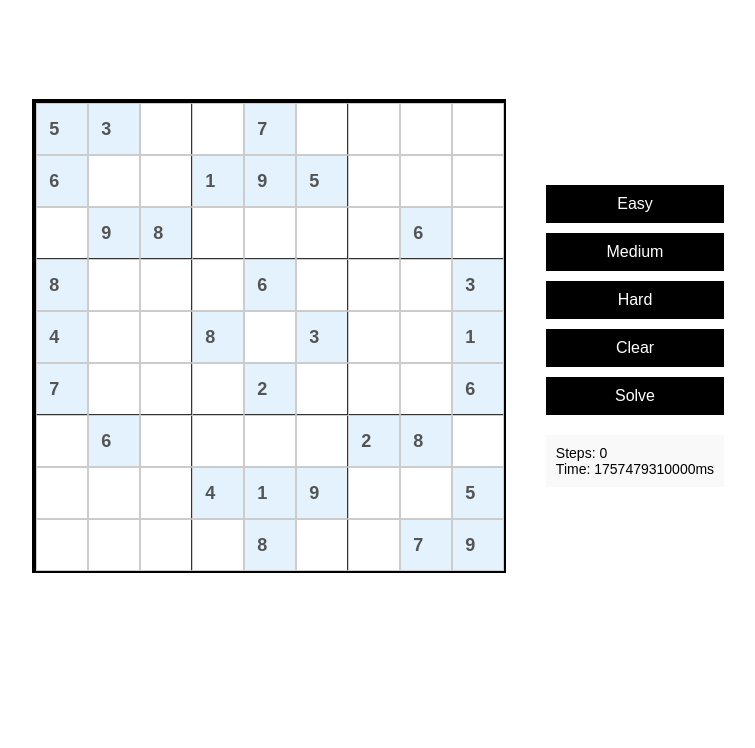
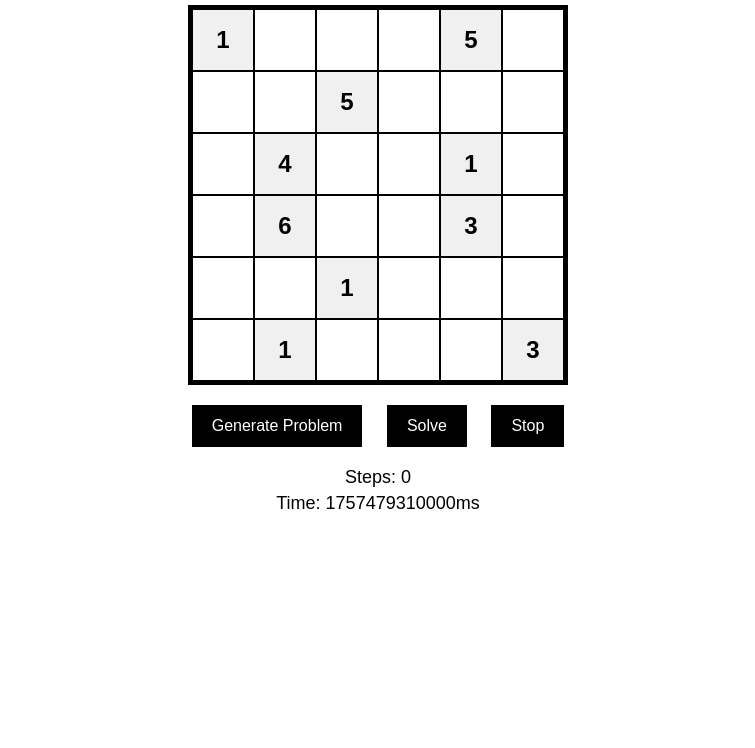
Before and after one commit to tanmay5110/AI_mini, a plain HTML site: page index.html in a window 1280 px wide. Shown: the part 92-840 px from the top of the page, without its empty margins (262-1017 px from the left). After the commit the page ends 800 px from the top, so only its background shows below. Drawn offline with Linux system fonts and the light colour scheme.

Commit message:
Complete rewrite: Simple 6x6 Sudoku - Generate Problem, Solve, Stop buttons only

```diff
--- a/index.html
+++ b/index.html
@@ -1,284 +1,190 @@
 <!DOCTYPE html>
 <html lang="en">
 <head>
-    <m        .sudoku-cell.solving { background: #ffeb3b; animation: pulse 0.05s; }
-        .sudoku-cell.backtrack { background: #f44336; animation: shake 0.05s; }a charset="UTF-8">
-    <meta n            font-size: 20px;me="viewport" content="width=device-width, initial-scale=1.0">
-    <title>Sudoku Solver - Backtracking Algorithm</title>
+    <meta charset="UTF-8">
+    <meta name="viewport" content="width=device-width, initial-scale=1.0">
+    <title>6x6 Sudoku Solver</title>
     <style>
         body {
             font-family: Arial, sans-serif;
             background: #fff;
             margin: 0;
             padding: 20px;
-            height: 100vh;
-            overflow: hidden;
+            text-align: center;
         }
-        h2 { text-align: center; color: #000; margin: 10px 0; font-size: 24px; }
-        #sudoku-container {
-            display: flex;
-            justify-content: center;
-            align-items: center;
-            gap: 40px;
-            height: calc(100vh - 80px);
-        }
-        #sudoku-grid {
+        h1 { color: #000; margin: 20px 0; }
+        #grid {
             display: grid;
-            grid-template-columns: repeat(9, 50px);
-            grid-template-rows: repeat(9, 50px);
+            grid-template-columns: repeat(6, 60px);
+            grid-template-rows: repeat(6, 60px);
             gap: 2px;
-            border: 2px solid #000;
+            border: 3px solid #000;
             background: #000;
             padding: 2px;
+            margin: 20px auto;
+            width: fit-content;
         }
-        .sudoku-cell {
-            width: 50px;
-            height: 50px;
+        .cell {
             background: #fff;
-            border: 1px solid #ccc;
             display: flex;
             align-items: center;
             justify-content: center;
-            font-size: 18px;
             font-weight: bold;
-            cursor: pointer;
-            transition: all 0.3s ease;
+            font-size: 24px;
+            color: #000;
         }
-        .sudoku-cell:nth-child(3n):not(:nth-child(9n)) { border-right: 2px solid #333; }
-        .sudoku-cell:nth-child(n+19):nth-child(-n+27),
-        .sudoku-cell:nth-child(n+46):nth-child(-n+54) { border-bottom: 2px solid #333; }
-        .sudoku-cell.given { background: #e3f2fd; color: #1565c0; }
-        .sudoku-cell.solving { background: #ffeb3b; animation: pulse 0.5s; }
-        .sudoku-cell.backtrack { background: #ffcdd2; animation: shake 0.3s; }
-        .sudoku-cell.solved { background: #c8e6c9; }
-        .sudoku-cell input {
-            width: 100%;
-            height: 100%;
-            border: none;
-            text-align: center;
-            font-size: 18px;
-            font-weight: bold;
-            background: transparent;
-        }
-        @keyframes pulse { 0%, 100% { transform: scale(1); } 50% { transform: scale(1.1); } }
-        @keyframes shake { 0%, 100% { transform: translateX(0); } 25% { transform: translateX(-5px); } 75% { transform: translateX(5px); } }
-        #controls {
-            display: flex;
-            flex-direction: column;
-            gap: 10px;
-            min-width: 120px;
-        }
+        .cell.given { background: #f0f0f0; }
+        .cell.solving { background: #ffeb3b; }
+        .cell.backtrack { background: #f44336; color: #fff; }
+        .cell.solved { background: #4caf50; color: #fff; }
+
+        .controls { margin: 20px 0; }
         button {
-            padding: 10px;
+            padding: 12px 20px;
             background: #000;
             color: white;
             border: none;
+            margin: 0 10px;
             cursor: pointer;
             font-size: 16px;
         }
         button:hover { background: #333; }
-        #stats {
-            background: #f9f9f9;
-            padding: 10px;
-            margin-top: 10px;
-            font-size: 14px;
+        button:disabled { background: #ccc; cursor: not-allowed; }
+
+        .stats {
+            margin: 20px 0;
+            font-size: 18px;
         }
+        .stats div { margin: 5px 0; }
     </style>
 </head>
 <body>
-    <h2>Sudoku Solver</h2>
-    <div id="sudoku-container">
-        <div id="sudoku-grid"></div>
-        <div id="controls">
-            <button onclick="loadEasyPuzzle()">Easy</button>
-            <button onclick="loadMediumPuzzle()">Medium</button>
-            <button onclick="loadHardPuzzle()">Hard</button>
-            <button onclick="clearGrid()">Clear</button>
-            <button id="solve-btn" onclick="solveSudoku()">Solve</button>
-            <div id="stats">
-                <div>Steps: <span id="steps">0</span></div>
-                <div>Time: <span id="time">0ms</span></div>
-            </div>
-        </div>
+    <h1>6x6 Sudoku Solver</h1>
+
+    <div id="grid"></div>
+
+    <div class="controls">
+        <button onclick="generateProblem()">Generate Problem</button>
+        <button id="solve-btn" onclick="solve()">Solve</button>
+        <button onclick="stop()">Stop</button>
     </div>
+
+    <div class="stats">
+        <div>Steps: <span id="steps">0</span></div>
+        <div>Time: <span id="time">0ms</span></div>
+    </div>
+
     <script>
-        let grid = Array.from({length: 9}, () => Array(9).fill(0));
+        let grid = Array.from({length: 6}, () => Array(6).fill(0));
         let solving = false;
-        let speed = 0.8; // Much faster: 4200 steps in ~3.5 seconds
         let steps = 0;
-        let backtracks = 0;
         let startTime = 0;
 
-        // Predefined puzzles
-        const puzzles = {
-            easy: [
-                [5,3,0,0,7,0,0,0,0],
-                [6,0,0,1,9,5,0,0,0],
-                [0,9,8,0,0,0,0,6,0],
-                [8,0,0,0,6,0,0,0,3],
-                [4,0,0,8,0,3,0,0,1],
-                [7,0,0,0,2,0,0,0,6],
-                [0,6,0,0,0,0,2,8,0],
-                [0,0,0,4,1,9,0,0,5],
-                [0,0,0,0,8,0,0,7,9]
+        // Easy 6x6 Sudoku problems
+        const problems = [
+            [
+                [1,2,0,0,5,6],
+                [0,0,5,6,0,0],
+                [3,4,0,0,1,2],
+                [5,6,0,0,3,4],
+                [0,0,1,2,0,0],
+                [2,1,6,5,4,3]
             ],
-            medium: [
-                [0,0,0,6,0,0,4,0,0],
-                [7,0,0,0,0,3,6,0,0],
-                [0,0,0,0,9,1,0,8,0],
-                [0,0,0,0,0,0,0,0,0],
-                [0,5,0,1,8,0,0,0,3],
-                [0,0,0,3,0,6,0,4,5],
-                [0,4,0,2,0,0,0,6,0],
-                [9,0,3,0,0,0,0,0,0],
-                [0,2,0,0,0,0,1,0,0]
+            [
+                [0,0,0,4,5,6],
+                [0,3,4,0,0,0],
+                [0,0,5,0,0,2],
+                [1,0,0,3,0,0],
+                [0,0,0,0,2,0],
+                [6,5,2,0,0,0]
             ],
-            hard: [
-                [0,0,0,0,0,0,6,8,0],
-                [0,0,0,0,4,6,0,0,0],
-                [7,0,0,0,0,0,0,0,9],
-                [0,5,0,0,0,0,0,0,0],
-                [0,0,0,1,0,6,0,0,0],
-                [3,0,0,0,0,0,0,0,0],
-                [0,4,0,0,0,0,0,0,0],
-                [0,0,0,0,0,0,0,0,0],
-                [0,0,5,2,0,0,3,0,0]
+            [
+                [1,0,0,0,5,0],
+                [0,0,5,0,0,0],
+                [0,4,0,0,1,0],
+                [0,6,0,0,3,0],
+                [0,0,1,0,0,0],
+                [0,1,0,0,0,3]
             ]
-        };
+        ];
 
         function initGrid() {
-            const gridElement = document.getElementById('sudoku-grid');
+            const gridElement = document.getElementById('grid');
             gridElement.innerHTML = '';
 
-            for (let i = 0; i < 81; i++) {
-                const cell = document.createElement('div');
-                cell.className = 'sudoku-cell';
-                cell.id = `cell-${Math.floor(i/9)}-${i%9}`;
-
-                const input = document.createElement('input');
-                input.type = 'number';
-                input.min = '1';
-                input.max = '9';
-                input.onchange = (e) => updateCell(Math.floor(i/9), i%9, e.target.value);
-
-                cell.appendChild(input);
-                gridElement.appendChild(cell);
-            }
-        }
-
-        function updateCell(row, col, value) {
-            grid[row][col] = value ? parseInt(value) : 0;
-        }
-
-        function displayGrid() {
-            for (let r = 0; r < 9; r++) {
-                for (let c = 0; c < 9; c++) {
-                    const cell = document.getElementById(`cell-${r}-${c}`);
-                    const input = cell.querySelector('input');
-                    input.value = grid[r][c] || '';
+            for (let r = 0; r < 6; r++) {
+                for (let c = 0; c < 6; c++) {
+                    const cell = document.createElement('div');
+                    cell.className = 'cell';
+                    cell.id = `cell-${r}-${c}`;
+                    gridElement.appendChild(cell);
                 }
             }
         }
 
-        function loadPuzzle(difficulty) {
-            grid = puzzles[difficulty].map(row => [...row]);
-            displayGrid();
-            markGivenCells();
-            resetStats();
-        }
-
-        function loadEasyPuzzle() {
-            stopSolving();
-            loadPuzzle('easy');
-        }
-        function loadMediumPuzzle() {
-            stopSolving();
-            loadPuzzle('medium');
-        }
-        function loadHardPuzzle() {
-            stopSolving();
-            loadPuzzle('hard');
-        }
-
-        function clearGrid() {
-            stopSolving();
-            grid = Array.from({length: 9}, () => Array(9).fill(0));
-            displayGrid();
-            clearVisualEffects();
-            resetStats();
-        }
-
-        function markGivenCells() {
-            for (let r = 0; r < 9; r++) {
-                for (let c = 0; c < 9; c++) {
+        function displayGrid() {
+            for (let r = 0; r < 6; r++) {
+                for (let c = 0; c < 6; c++) {
                     const cell = document.getElementById(`cell-${r}-${c}`);
+                    cell.textContent = grid[r][c] || '';
+                    cell.className = 'cell';
                     if (grid[r][c] !== 0) {
                         cell.classList.add('given');
-                        cell.querySelector('input').disabled = true;
-                    } else {
-                        cell.classList.remove('given');
-                        cell.querySelector('input').disabled = false;
                     }
                 }
             }
         }
 
-        function clearVisualEffects() {
-            for (let r = 0; r < 9; r++) {
-                for (let c = 0; c < 9; c++) {
-                    const cell = document.getElementById(`cell-${r}-${c}`);
-                    cell.classList.remove('solving', 'backtrack', 'solved');
-                }
-            }
+        function generateProblem() {
+            stop();
+            const randomProblem = problems[Math.floor(Math.random() * problems.length)];
+            grid = randomProblem.map(row => [...row]);
+            displayGrid();
+            resetStats();
         }
 
         function isValid(grid, row, col, num) {
             // Check row
-            for (let x = 0; x < 9; x++) {
-                if (grid[row][x] === num) return false;
+            for (let c = 0; c < 6; c++) {
+                if (grid[row][c] === num) return false;
             }
 
             // Check column
-            for (let x = 0; x < 9; x++) {
-                if (grid[x][col] === num) return false;
+            for (let r = 0; r < 6; r++) {
+                if (grid[r][col] === num) return false;
             }
 
-            // Check 3x3 box
-            const startRow = row - row % 3;
-            const startCol = col - col % 3;
-            for (let i = 0; i < 3; i++) {
-                for (let j = 0; j < 3; j++) {
-                    if (grid[i + startRow][j + startCol] === num) return false;
+            // Check 2x3 box
+            const boxRow = Math.floor(row / 2) * 2;
+            const boxCol = Math.floor(col / 3) * 3;
+            for (let r = boxRow; r < boxRow + 2; r++) {
+                for (let c = boxCol; c < boxCol + 3; c++) {
+                    if (grid[r][c] === num) return false;
                 }
             }
 
             return true;
         }
 
-        function findEmptyCell(grid) {
-            for (let r = 0; r < 9; r++) {
-                for (let c = 0; c < 9; c++) {
+        function findEmpty() {
+            for (let r = 0; r < 6; r++) {
+                for (let c = 0; c < 6; c++) {
                     if (grid[r][c] === 0) return [r, c];
                 }
             }
             return null;
         }
 
-        async function solveBacktracking(grid, visualize = true) {
+        async function solveStep() {
             if (!solving) return false;
 
-            const empty = findEmptyCell(grid);
-            if (!empty) return true; // Solved!
+            const empty = findEmpty();
+            if (!empty) return true;
 
             const [row, col] = empty;
+            const cell = document.getElementById(`cell-${row}-${col}`);
 
-            if (visualize) {
-                const cell = document.getElementById(`cell-${row}-${col}`);
-                cell.classList.add('solving');
-                await sleep(speed);
-            }
-
-            for (let num = 1; num <= 9; num++) {
+            for (let num = 1; num <= 6; num++) {
                 if (!solving) return false;
 
                 if (isValid(grid, row, col, num)) {
@@ -286,71 +192,45 @@
                     steps++;
                     updateStats();
 
-                    if (visualize) {
-                        const cell = document.getElementById(`cell-${row}-${col}`);
-                        const input = cell.querySelector('input');
-                        input.value = num;
-                        await sleep(speed);
-                    }
+                    // Show trying
+                    cell.textContent = num;
+                    cell.className = 'cell solving';
+                    await sleep(5);
 
-                    if (await solveBacktracking(grid, visualize)) {
-                        if (visualize) {
-                            const cell = document.getElementById(`cell-${row}-${col}`);
-                            cell.classList.remove('solving');
-                            cell.classList.add('solved');
-                        }
+                    if (await solveStep()) {
+                        cell.className = 'cell solved';
                         return true;
                     }
 
                     // Backtrack
                     grid[row][col] = 0;
-                    backtracks++;
-                    updateStats();
-
-                    if (visualize) {
-                        const cell = document.getElementById(`cell-${row}-${col}`);
-                        cell.classList.remove('solving');
-                        cell.classList.add('backtrack');
-                        const input = cell.querySelector('input');
-                        input.value = '';
-                        await sleep(speed);
-                        cell.classList.remove('backtrack');
-                    }
+                    cell.textContent = '';
+                    cell.className = 'cell backtrack';
+                    await sleep(5);
+                    cell.className = 'cell';
                 }
             }
 
             return false;
         }
 
-        async function solveSudoku() {
+        async function solve() {
             if (solving) return;
 
             solving = true;
             startTime = Date.now();
             resetStats();
-            clearVisualEffects();
             document.getElementById('solve-btn').disabled = true;
 
-            const success = await solveBacktracking(grid, true);
+            await solveStep();
 
             solving = false;
             document.getElementById('solve-btn').disabled = false;
-
-            if (success) {
-                // Mark all cells as solved
-                for (let r = 0; r < 9; r++) {
-                    for (let c = 0; c < 9; c++) {
-                        const cell = document.getElementById(`cell-${r}-${c}`);
-                        cell.classList.add('solved');
-                    }
-                }
-            }
         }
 
-        function stopSolving() {
+        function stop() {
             solving = false;
             document.getElementById('solve-btn').disabled = false;
-            clearVisualEffects();
         }
 
         function sleep(ms) {
@@ -359,7 +239,6 @@
 
         function resetStats() {
             steps = 0;
-            backtracks = 0;
             updateStats();
         }
 
@@ -369,9 +248,9 @@
             document.getElementById('time').textContent = elapsed + 'ms';
         }
 
-        // Initialize the grid on page load
+        // Initialize
         initGrid();
-        loadEasyPuzzle();
+        generateProblem();
     </script>
 </body>
 </html>
```
